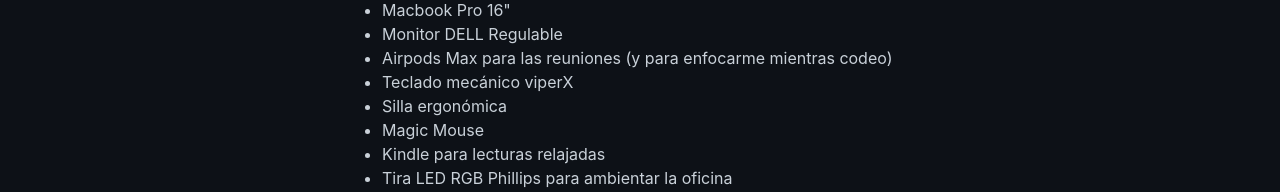
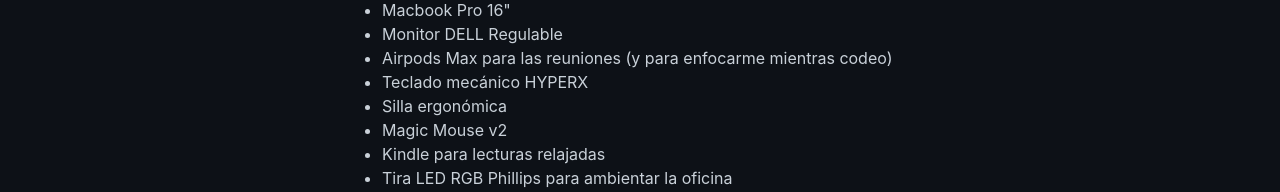
Before and after one commit to dileofrancoj/forntend-web, a React (Vite) app: page /stuff in a window 1280 px wide. Shown: the part 686-878 px from the top of the page. Built offline with nearby package versions, Linux system fonts and the light colour scheme.

Commit message:
fix: typo

```diff
--- a/src/pages/Stuff/Stuff.tsx
+++ b/src/pages/Stuff/Stuff.tsx
@@ -16,9 +16,9 @@
                         <li>Macbook Pro 16"</li>
                         <li>Monitor DELL Regulable</li>
                         <li>Airpods Max para las reuniones (y para enfocarme mientras codeo)</li>
-                        <li>Teclado mecánico viperX</li>
+                        <li>Teclado mecánico HYPERX</li>
                         <li>Silla ergonómica</li>
-                        <li>Magic Mouse</li>
+                        <li>Magic Mouse v2</li>
                         <li>Kindle para lecturas relajadas</li>
                         <li>Tira LED RGB Phillips para ambientar la oficina</li>
 
```
